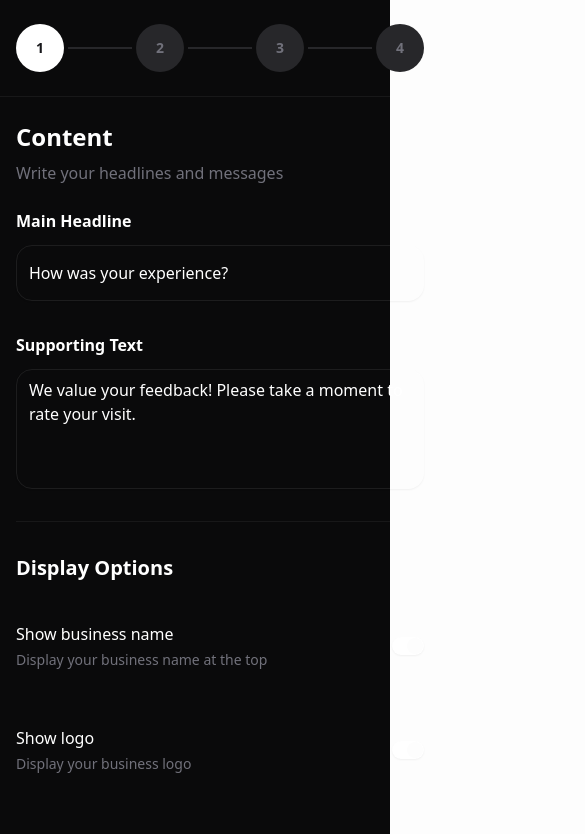
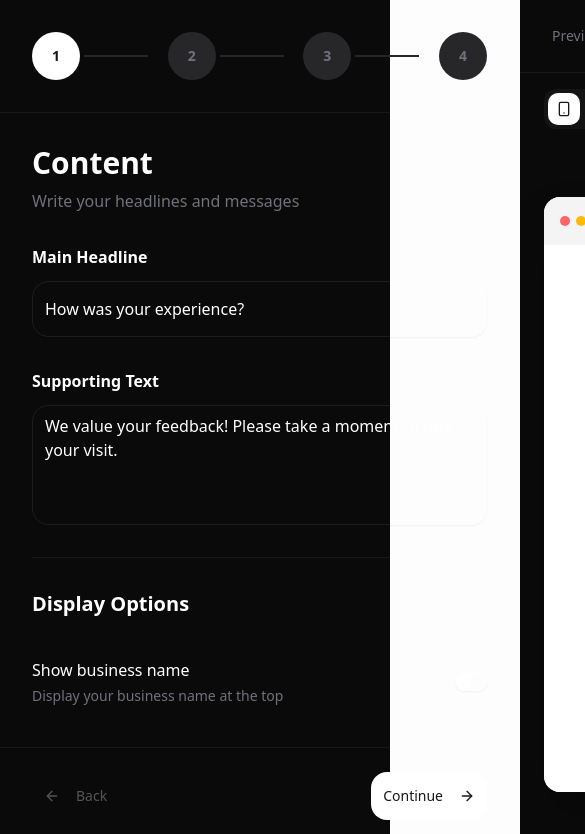
Before and after one commit to HashenUdara/gbp-frontend, a Next.js app: page /review-link in a window 390 px wide. Shown: the top 834 px of the page, 585 px wide, since content can reach past the window. Built offline with nearby package versions, Linux system fonts and the light colour scheme.

Commit message:
Revert "Improve responsive layout for review link builder"
This reverts commit 2344016e43aad9082622487f0d21301f122a9684.

```diff
--- a/components/review-link/review-link-builder.tsx
+++ b/components/review-link/review-link-builder.tsx
@@ -124,9 +124,9 @@
       <div className="flex">
         <ReviewLinkSidebar />
         <main className="flex-1 lg:pl-64">
-          <div className="min-h-screen flex flex-col lg:flex-row">
+          <div className="h-screen flex">
             {/* Left Panel - Settings Wizard */}
-            <div className="w-full lg:w-[520px] flex flex-col border-b lg:border-b-0 lg:border-r border-white/[0.06]">
+            <div className="w-[520px] flex flex-col border-r border-white/[0.06]">
               <ReviewLinkSettings
                 config={config}
                 updateConfig={updateConfig}
@@ -138,7 +138,7 @@
 
             {/* Right Panel - Preview */}
             <div className="flex-1 flex flex-col bg-[#0A0A0B]">
-              <div className="px-4 lg:px-8 py-4 lg:py-6 border-b border-white/[0.06] flex items-center justify-between">
+              <div className="px-8 py-6 border-b border-white/[0.06] flex items-center justify-between">
                 <span className="text-sm text-zinc-500">Preview</span>
                 {config.status === "draft" && (
                   <span className="text-xs font-medium text-amber-500 bg-amber-500/10 px-2 py-1 rounded-md">
--- a/components/review-link/review-link-settings.tsx
+++ b/components/review-link/review-link-settings.tsx
@@ -74,7 +74,7 @@
   return (
     <div className="h-full flex flex-col">
       {/* Step Indicator */}
-      <div className="px-4 py-6 lg:px-8 lg:py-8 border-b border-white/[0.06]">
+      <div className="px-8 py-8 border-b border-white/[0.06]">
         <div className="flex items-center justify-between max-w-xl">
           {STEPS.map((step, index) => (
             <div key={step.id} className="flex items-center">
@@ -109,9 +109,9 @@
       </div>
 
       {/* Step Content */}
-      <div className="flex-1 overflow-y-auto px-4 py-6 lg:px-8 lg:py-8">
-        <div className="mb-6 lg:mb-8">
-          <h2 className="text-2xl lg:text-3xl font-bold text-white mb-2">
+      <div className="flex-1 overflow-y-auto px-8 py-8">
+        <div className="mb-8">
+          <h2 className="text-3xl font-bold text-white mb-2">
             {STEPS[currentStep - 1].title}
           </h2>
           <p className="text-zinc-500 text-base">
```
